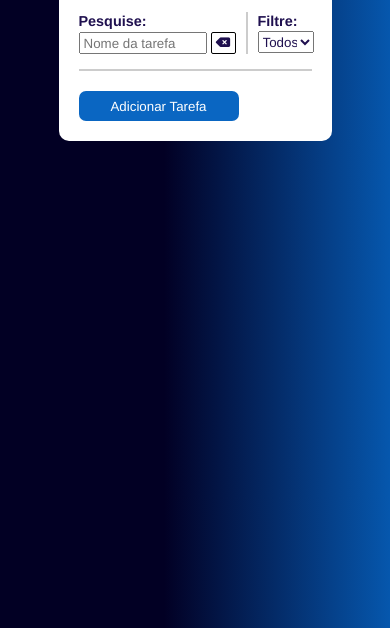
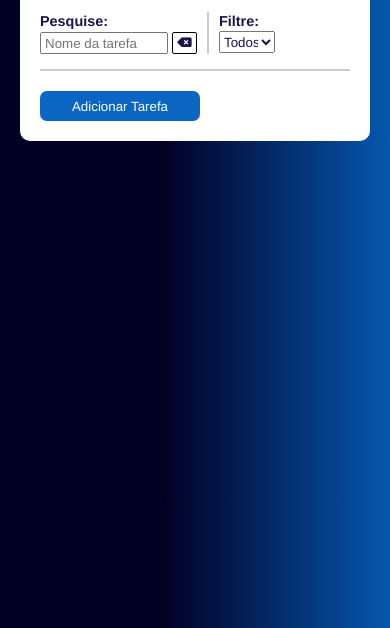
Before and after one commit to JoaoAmorim29/TodoList, a plain HTML site: page index.html in a window 390 px wide. Shown: the part 216-844 px from the top of the page. Drawn offline with Linux system fonts and the light colour scheme.

Commit message:
Editando responsividade do projeto (max-width: 450px)

```diff
--- a/css/style.css
+++ b/css/style.css
@@ -372,7 +372,7 @@ i:active{
     }
 
     .container{
-        width: 70%;
+        width: 350px;
         padding-top: 15px;
     }
 
```
